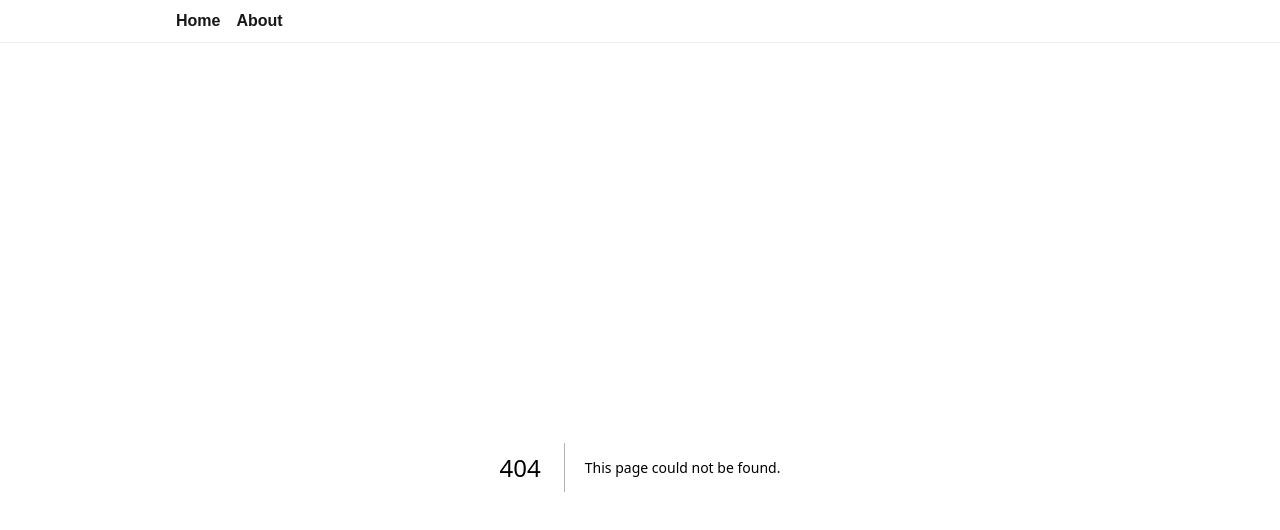
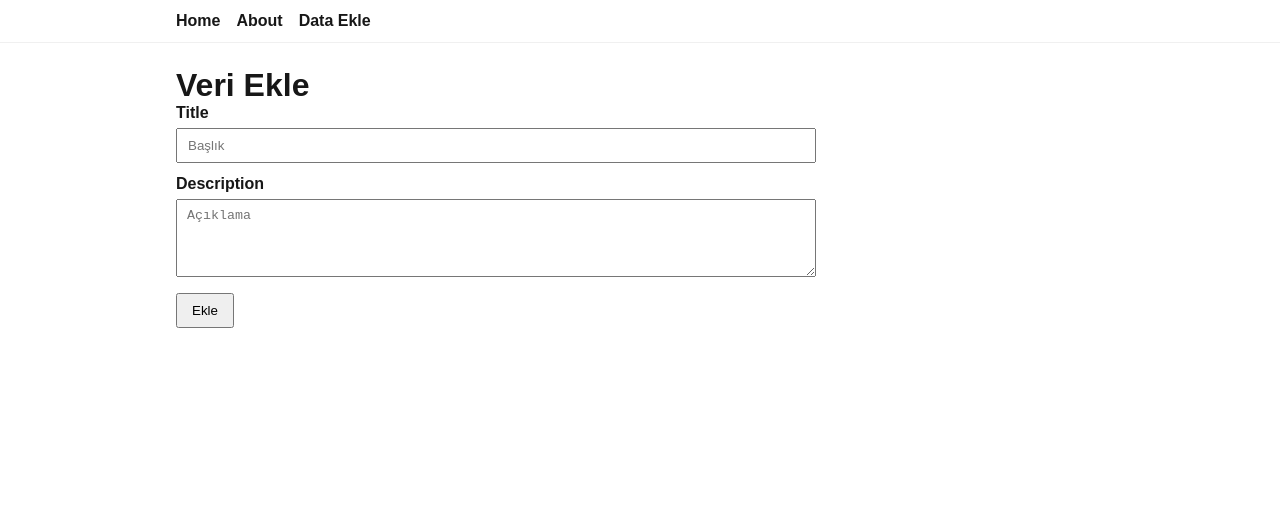
Before and after one commit to akancengel/nextspace, a Next.js app: page /datainsert in a window 1280 px wide. Before the commit this address had no page. Shown: the top 530 px of the page. Built offline with nearby package versions, Linux system fonts and the light colour scheme; no server answers.

Commit message:
Supabase Revizyon

```diff
--- /dev/null
+++ b/app/datainsert/page.js
@@ -0,0 +1,92 @@
+"use client";
+
+import { useState } from "react";
+import { supabase } from "../../lib/supabaseClient";
+
+export default function DataInsertPage() {
+	const [title, setTitle] = useState("");
+	const [description, setDescription] = useState("");
+	const [loading, setLoading] = useState(false);
+	const [message, setMessage] = useState(null);
+
+	// Assumption: table name is 'posts'. Change 'posts' to your actual table name if different.
+	async function handleSubmit(e) {
+		e.preventDefault();
+		setMessage(null);
+
+		if (!title.trim()) {
+			setMessage({ type: "error", text: "Title zorunludur." });
+			return;
+		}
+
+		setLoading(true);
+		try {
+			const { data, error } = await supabase
+				.from("nextspace")
+				.insert([{ title: title.trim(), description: description.trim() }]);
+
+			if (error) {
+				setMessage({ type: "error", text: error.message });
+			} else {
+				setMessage({ type: "success", text: "Kayıt başarıyla eklendi." });
+				setTitle("");
+				setDescription("");
+			}
+		} catch (err) {
+			setMessage({ type: "error", text: err.message || "Bilinmeyen hata" });
+		} finally {
+			setLoading(false);
+		}
+	}
+
+	return (
+		<div>
+			<h1>Veri Ekle</h1>
+			<form onSubmit={handleSubmit} style={{ maxWidth: 640 }}>
+				<div style={{ marginBottom: 12 }}>
+					<label style={{ display: "block", fontWeight: 600, marginBottom: 6 }}>
+						Title
+					</label>
+					<input
+						value={title}
+						onChange={(e) => setTitle(e.target.value)}
+						placeholder="Başlık"
+						style={{ width: "100%", padding: "8px 10px" }}
+						disabled={loading}
+					/>
+				</div>
+
+				<div style={{ marginBottom: 12 }}>
+					<label style={{ display: "block", fontWeight: 600, marginBottom: 6 }}>
+						Description
+					</label>
+					<textarea
+						value={description}
+						onChange={(e) => setDescription(e.target.value)}
+						placeholder="Açıklama"
+						rows={4}
+						style={{ width: "100%", padding: "8px 10px" }}
+						disabled={loading}
+					/>
+				</div>
+
+				<div>
+					<button type="submit" disabled={loading} style={{ padding: "8px 14px" }}>
+						{loading ? "Gönderiliyor..." : "Ekle"}
+					</button>
+				</div>
+
+				{message && (
+					<div
+						style={{
+							marginTop: 12,
+							color: message.type === "error" ? "#b00020" : "#006600",
+						}}
+					>
+						{message.text}
+					</div>
+				)}
+			</form>
+		</div>
+	);
+}
--- a/app/layout.js
+++ b/app/layout.js
@@ -29,6 +29,9 @@ export default function RootLayout({ children }) {
             <Link href="/about" className="nav-link">
               About
             </Link>
+            <Link href="/datainsert" className="nav-link">
+              Data Ekle
+            </Link>
           </div>
         </header>
 
--- /dev/null
+++ b/lib/supabaseClient.js
@@ -0,0 +1,6 @@
+import { createClient } from '@supabase/supabase-js'
+
+const supabaseUrl = process.env.NEXT_PUBLIC_SUPABASE_URL
+const supabaseAnonKey = process.env.NEXT_PUBLIC_SUPABASE_ANON_KEY
+
+export const supabase = createClient(supabaseUrl, supabaseAnonKey)
--- a/package.json
+++ b/package.json
@@ -8,8 +8,9 @@
     "start": "next start"
   },
   "dependencies": {
+    "@supabase/supabase-js": "^2.75.0",
+    "next": "15.5.4",
     "react": "19.1.0",
-    "react-dom": "19.1.0",
-    "next": "15.5.4"
+    "react-dom": "19.1.0"
   }
 }
```
Also changed, not shown: app/about/page.js (+25 -1 lines), 1 other file (tests, documents, lock files or other folders).
